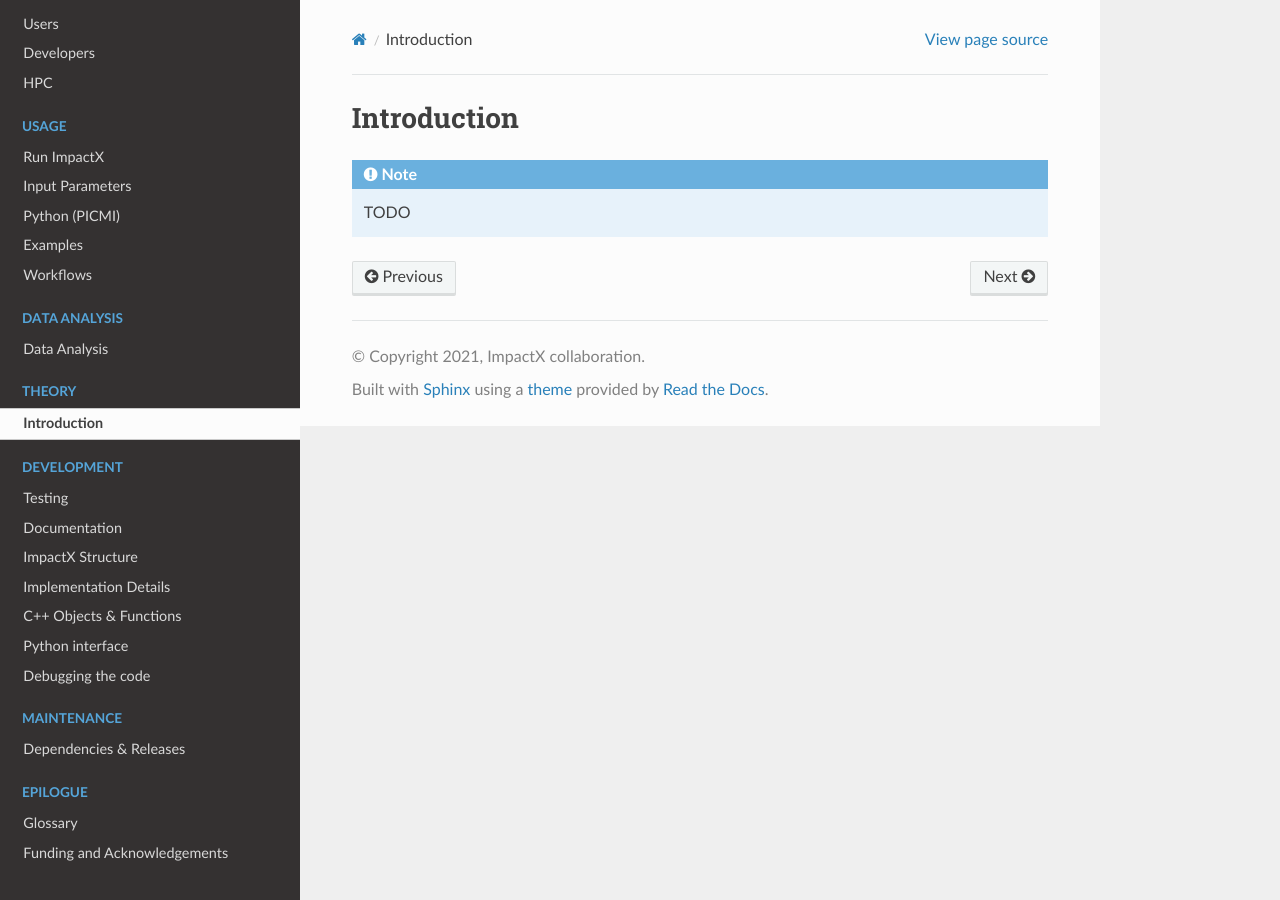
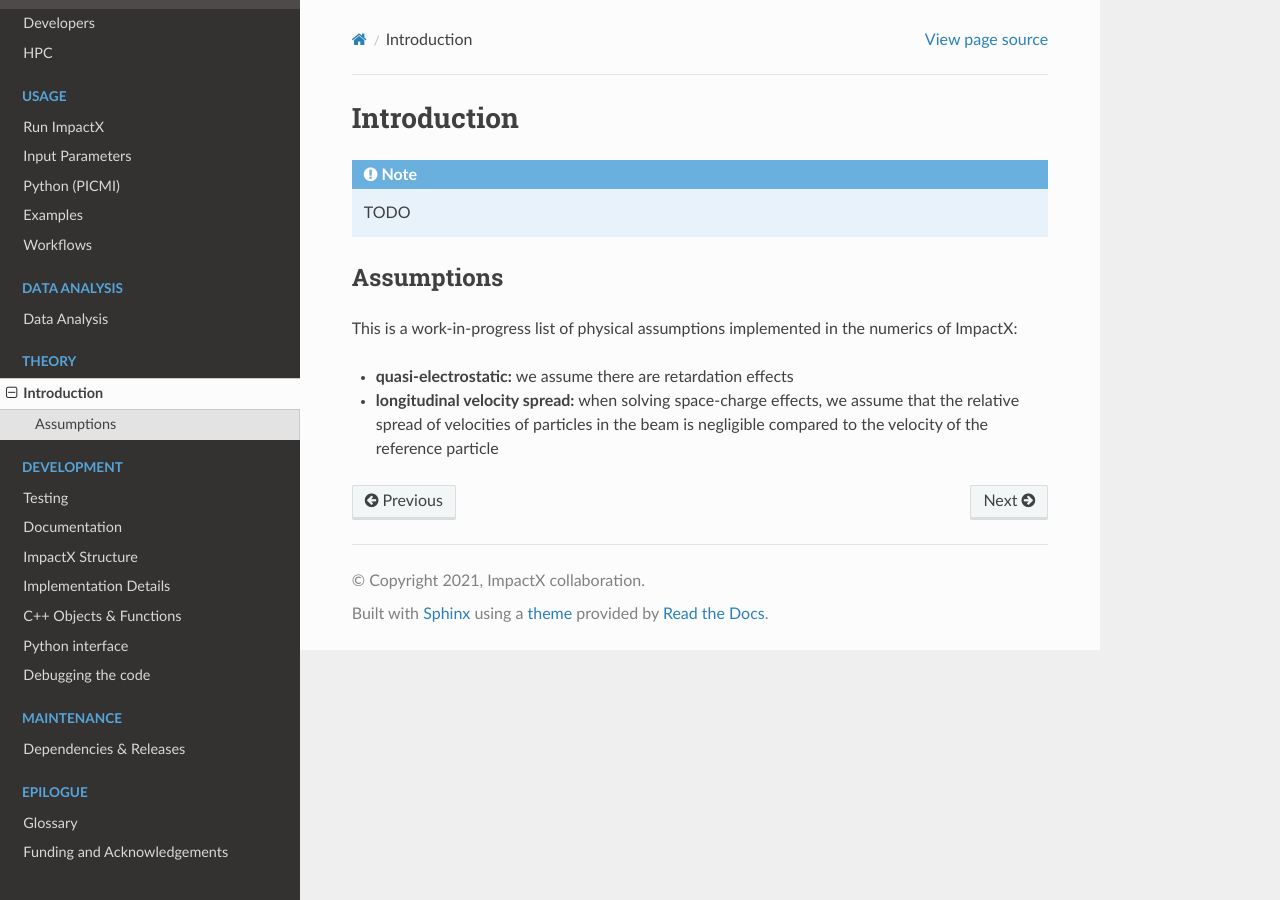
Before and after one commit to ECP-WarpX/impactx, a Sphinx documentation site: the page built from docs/source/theory/intro.rst, in a window 1280 px wide. Built offline with Sphinx 7.4.7 and the Read the Docs theme 2.0.0, drawn with Linux system fonts in a browser that asks for light colours; pages that are not in the unit, such as notebooks, are missing from menus.

Commit message:
Theory: Start Assumptions (#84)
Start to document assumptions

```diff
--- a/docs/source/theory/intro.rst
+++ b/docs/source/theory/intro.rst
@@ -6,3 +6,12 @@ Introduction
 .. note::
 
    TODO
+
+Assumptions
+-----------
+
+This is a work-in-progress list of physical assumptions implemented in the numerics of ImpactX:
+
+* **quasi-electrostatic:** we assume there are retardation effects
+
+* **longitudinal velocity spread:** when solving space-charge effects, we assume that the relative spread of velocities of particles in the beam is negligible compared to the velocity of the reference particle
```
